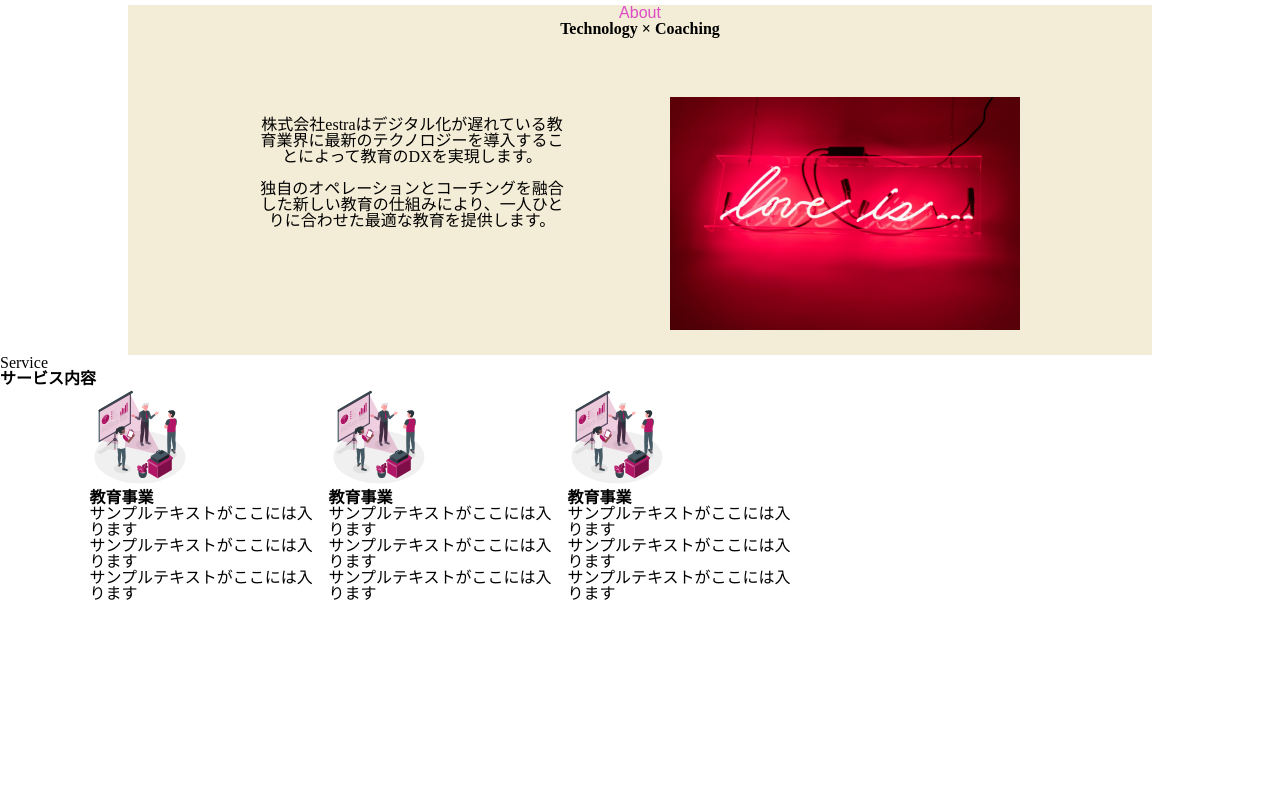
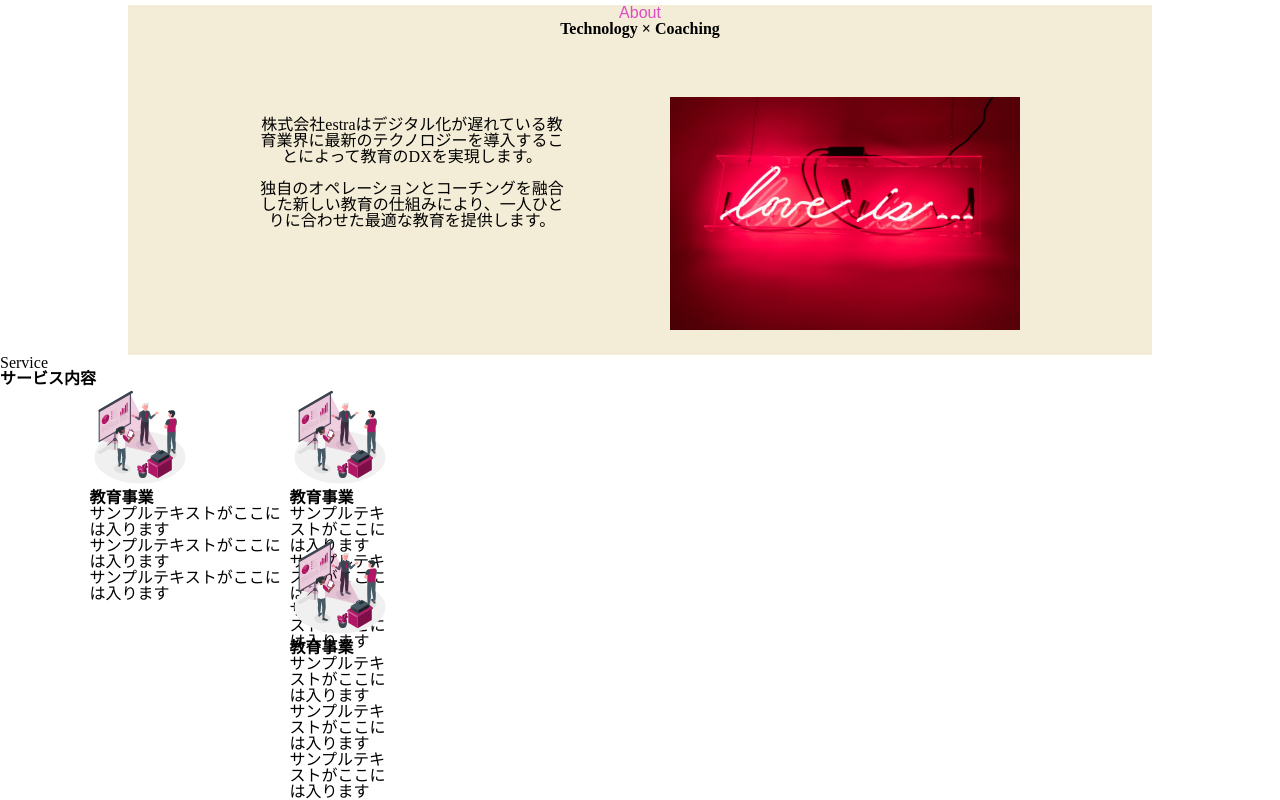
Before and after one commit to Ayanopan-puu/LP-, a plain HTML site: page index.html in a window 1280 px wide. Shown: the part 975-1775 px from the top of the page. Before the commit the page ends 1630 px from the top, so only its background shows below. Drawn offline with Linux system fonts and the light colour scheme.

Commit message:
service edit

```diff
--- a/index.html
+++ b/index.html
@@ -76,7 +76,7 @@ Commit&nbsp;to&nbsp;the&nbsp;<span class="mgr-blue">growth</span><br>for&nbsp;ev
   <div class="service-topic">Service</div>
 <h2 class="service-topic-h2">サービス内容</h2>
 <div class="card-service">
-<div class="service-card">
+<div class="service-card1">
 <div class="service-business">
 <img src="img/service__first.svg">
 </div>
@@ -86,7 +86,7 @@ Commit&nbsp;to&nbsp;the&nbsp;<span class="mgr-blue">growth</span><br>for&nbsp;ev
 </div>
 </div>
 
-<div class="service-card">
+<div class="service-card2">
   <div class="service-business">
     <img src="img/service__first.svg">
   </div>
@@ -98,7 +98,7 @@ Commit&nbsp;to&nbsp;the&nbsp;<span class="mgr-blue">growth</span><br>for&nbsp;ev
   </div>
 </div>
 
-<div class="service-card">
+<div class="service-card3">
   <div class="service-business">
     <img src="img/service__first.svg">
   </div>
--- a/style.css
+++ b/style.css
@@ -158,7 +158,9 @@ header {
   width: 70%;
 }
 .card-service {
-  display: flex;
+  display: grid;
+  grid-template-columns: 200px 100px;
+  grid-template-rows: 150px 150px;
   width: 80%;
   margin: 0 auto;
 }
@@ -166,3 +168,15 @@ header {
   width: 100px;
   height: auto;
 }
+.service-card1 {
+  grid-column: 1/2;
+  grid-row: 1/3;
+}
+.service-card2 {
+  grid-column: 2/3;
+  grid-row: 1/2;
+}
+.service-card3 {
+  grid-column: 2/3;
+  grid-row: 2/3;
+}
```
